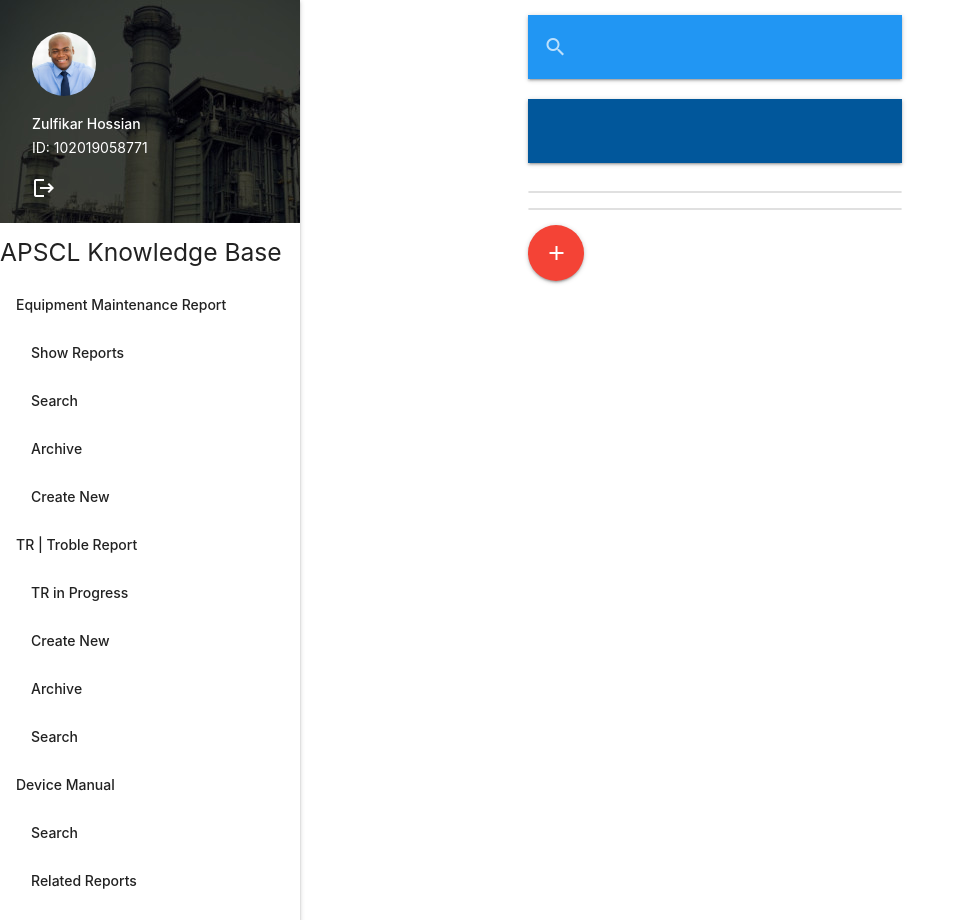
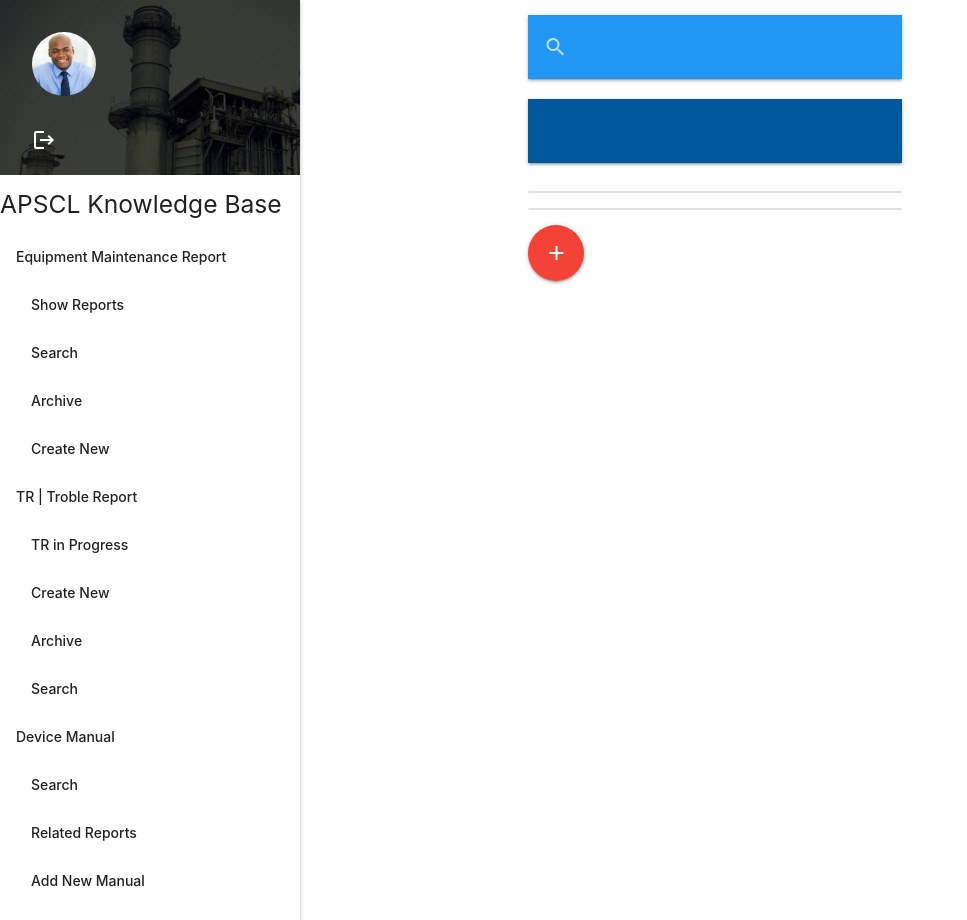
Before and after one commit to engemamhosain/apscl, a PHP site: page /report_list.php in a window 1280 px wide. Shown: the whole page, without its empty margins (0-967 px from the left). Run offline with PHP 8.4, Linux system fonts and the light colour scheme.

Commit message:
add admin

```diff
--- a/includes/html_open.php
+++ b/includes/html_open.php
@@ -11,12 +11,10 @@
                 <img class="circle" src="asset/img/employee.jpg">
               </a>
               <a href="#name">
-                <span class="white-text name">Zulfikar Hossian
-
-                </span>
+                <span class="white-text name username"></span>
               </a>
               <a href="#email">
-                <span class="white-text email">ID: 102019058771</span>
+                <span class="white-text email userid"></span>
               </a>
               <a href="#logout">	<span class="white-text email"> <i class="material-icons">logout</i> </span> </a>
 
@@ -109,4 +107,5 @@
       <li><a href="#logout"> Logout</a></li>
 
     </div>
+
 <div class="col s12 m8 l9">
```
Also changed, not shown: dashboard.php (+8 -1 lines), includes/html_close.php (line endings or trailing spaces).
